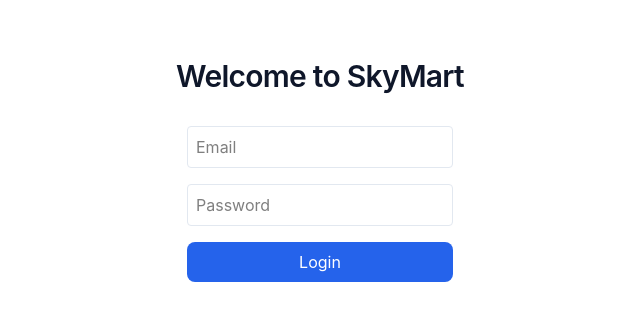
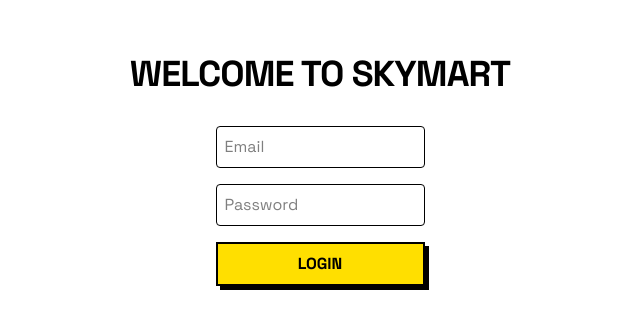
Before and after one commit to T-Harsha-Vardhan/skymart, a React (Vite) app: page /login in a window 1280 px wide. Shown: the part 230-558 px from the top of the page, without its empty margins (320-960 px from the left). Built offline with nearby package versions, Linux system fonts and the light colour scheme.

Commit message:
feat: implement neo-brutalist design system and UI components

```diff
--- a/index.html
+++ b/index.html
@@ -5,6 +5,9 @@
     <link rel="icon" type="image/svg+xml" href="/favicon.svg" />
     <meta name="viewport" content="width=device-width, initial-scale=1.0" />
     <title>skymart</title>
+    <link rel="preconnect" href="https://fonts.googleapis.com">
+    <link rel="preconnect" href="https://fonts.gstatic.com" crossorigin>
+    <link href="https://fonts.googleapis.com/css2?family=Space+Grotesk:wght@300..700&display=swap" rel="stylesheet">
   </head>
   <body>
     <div id="root"></div>
--- a/src/components/ui/Button.jsx
+++ b/src/components/ui/Button.jsx
@@ -1,14 +1,14 @@
 const variants = {
   primary:
-    "rounded-md bg-primary px-4 py-2 text-white transition-colors hover:bg-primary-hover disabled:cursor-not-allowed disabled:opacity-50 cursor-pointer",
+    "rounded-none border-2 border-border bg-primary font-bold uppercase transition-all shadow-[4px_4px_0px_0px_#000] hover:-translate-y-0.5 hover:-translate-x-0.5 hover:shadow-[6px_6px_0px_0px_#000] active:translate-y-1 active:translate-x-1 active:shadow-none disabled:cursor-not-allowed disabled:opacity-50 cursor-pointer",
 
   secondary:
-    "rounded-md border border-border bg-background px-4 py-2 text-text transition-colors hover:bg-surface disabled:cursor-not-allowed disabled:opacity-50 cursor-pointer",
+    "rounded-none border-2 border-border bg-surface font-bold uppercase transition-all shadow-[4px_4px_0px_0px_#000] hover:-translate-y-0.5 hover:-translate-x-0.5 hover:shadow-[6px_6px_0px_0px_#000] hover:bg-white active:translate-y-1 active:translate-x-1 active:shadow-none disabled:cursor-not-allowed disabled:opacity-50 cursor-pointer",
 
   ghost:
-    "rounded-md transition-colors hover:bg-surface active:scale-95 cursor-pointer disabled:cursor-not-allowed disabled:opacity-50",
+    "rounded-none border-2 border-transparent font-bold uppercase transition-all hover:bg-surface hover:border-border hover:shadow-[4px_4px_0px_0px_#000] active:translate-y-1 active:translate-x-1 active:shadow-none cursor-pointer disabled:cursor-not-allowed disabled:opacity-50",
 
-  icon: "flex items-center justify-center rounded-full bg-primary text-white transition-colors cursor-pointer hover:bg-primary-hover active:scale-95 disabled:cursor-not-allowed disabled:opacity-50",
+  icon: "flex items-center justify-center rounded-none border-2 border-border bg-primary text-text shadow-[4px_4px_0px_0px_#000] transition-all hover:-translate-y-0.5 hover:-translate-x-0.5 hover:shadow-[6px_6px_0px_0px_#000] active:translate-y-1 active:translate-x-1 active:shadow-none cursor-pointer disabled:cursor-not-allowed disabled:opacity-50",
 };
 
 const sizes = {
--- a/src/components/ui/Card.jsx
+++ b/src/components/ui/Card.jsx
@@ -1,6 +1,6 @@
 export default function Card({ children }) {
   return (
-    <div className="border-border bg-surface rounded-lg border p-6 shadow-sm">
+    <div className="border-border bg-white border-4 p-6 shadow-[8px_8px_0px_0px_#000] transition-all hover:-translate-y-1 hover:-translate-x-1 hover:shadow-[12px_12px_0px_0px_#000] h-full flex flex-col">
       {children}
     </div>
   );
--- a/src/components/ui/Input.jsx
+++ b/src/components/ui/Input.jsx
@@ -2,13 +2,15 @@
   type = "text",
   placeholder = "",
   disabled = false,
+  ...rest
 }) {
   return (
     <input
       type={type}
       placeholder={placeholder}
       disabled={disabled}
-      className="border-border bg-background text-text placeholder:text-text-muted focus:border-primary w-full rounded-md border px-4 py-2 transition-colors outline-none disabled:cursor-not-allowed disabled:opacity-50"
+      className="border-border bg-background text-text placeholder:text-text-muted focus:shadow-[4px_4px_0px_0px_#000] w-full rounded-none border-2 px-4 py-2 font-bold transition-all outline-none disabled:cursor-not-allowed disabled:opacity-50"
+      {...rest}
     />
   );
 }
--- a/src/components/ui/Typography.jsx
+++ b/src/components/ui/Typography.jsx
@@ -7,11 +7,11 @@
 };
 
 const styles = {
-  h1: "text-4xl font-bold tracking-tight text-primary",
-  h2: "text-3xl font-semibold tracking-tight text-text",
-  h3: "text-2xl font-semibold text-text",
-  body: "text-base text-text",
-  caption: "text-sm text-text-muted",
+  h1: "text-4xl md:text-6xl font-black uppercase tracking-tighter text-text",
+  h2: "text-3xl md:text-4xl font-bold uppercase tracking-tight text-text",
+  h3: "text-2xl font-bold uppercase tracking-tight text-text",
+  body: "text-base font-medium text-text",
+  caption: "text-sm font-bold text-text-muted uppercase",
 };
 
 export default function Typography({ variant = "body", children, className }) {
--- a/src/styles/globals.css
+++ b/src/styles/globals.css
@@ -1,6 +1,13 @@
 @import "tailwindcss";
 
 /* Global application styles */
+@layer base {
+  body {
+    font-family: "Space Grotesk", sans-serif;
+    @apply bg-background text-text antialiased;
+  }
+}
+
 html {
   scroll-behavior: smooth;
 }
--- a/src/styles/tokens.css
+++ b/src/styles/tokens.css
@@ -1,33 +1,35 @@
 @theme {
   /* Brand */
-  --color-primary: #2563eb;
-  --color-primary-hover: #1d4ed8;
+  --color-primary: #ffdf00;
+  --color-primary-hover: #e6c800;
+  --color-secondary: #ff00ff;
 
   /* Surface */
   --color-background: #ffffff;
-  --color-surface: #f8fafc;
+  --color-surface: #f4f4f0;
 
   /* Content */
-  --color-text: #0f172a;
-  --color-text-muted: #64748b;
+  --color-text: #000000;
+  --color-text-muted: #333333;
 
   /* Borders */
-  --color-border: #e2e8f0;
+  --color-border: #000000;
 
   /* States */
-  --color-success: #16a34a;
-  --color-warning: #f59e0b;
-  --color-error: #dc2626;
-  --color-info: #0ea5e9;
+  --color-success: #00ff00;
+  --color-warning: #ff8800;
+  --color-error: #ff0000;
+  --color-info: #00f0ff;
 
   /* Radius */
-  --radius-sm: 0.375rem;
-  --radius-md: 0.5rem;
-  --radius-lg: 0.75rem;
+  --radius-sm: 0px;
+  --radius-md: 0px;
+  --radius-lg: 0px;
 
-  /* Shadow */
-  --shadow-sm: 0 1px 2px rgb(0 0 0 / 0.05);
-  --shadow-md: 0 4px 8px rgb(0 0 0 / 0.08);
+  /* Shadow - Neo Brutalism */
+  --shadow-sm: 4px 4px 0px 0px #000000;
+  --shadow-md: 8px 8px 0px 0px #000000;
+  --shadow-hover: 2px 2px 0px 0px #000000;
 
   /* Spacing */
   --spacing-section: 6rem;
```
